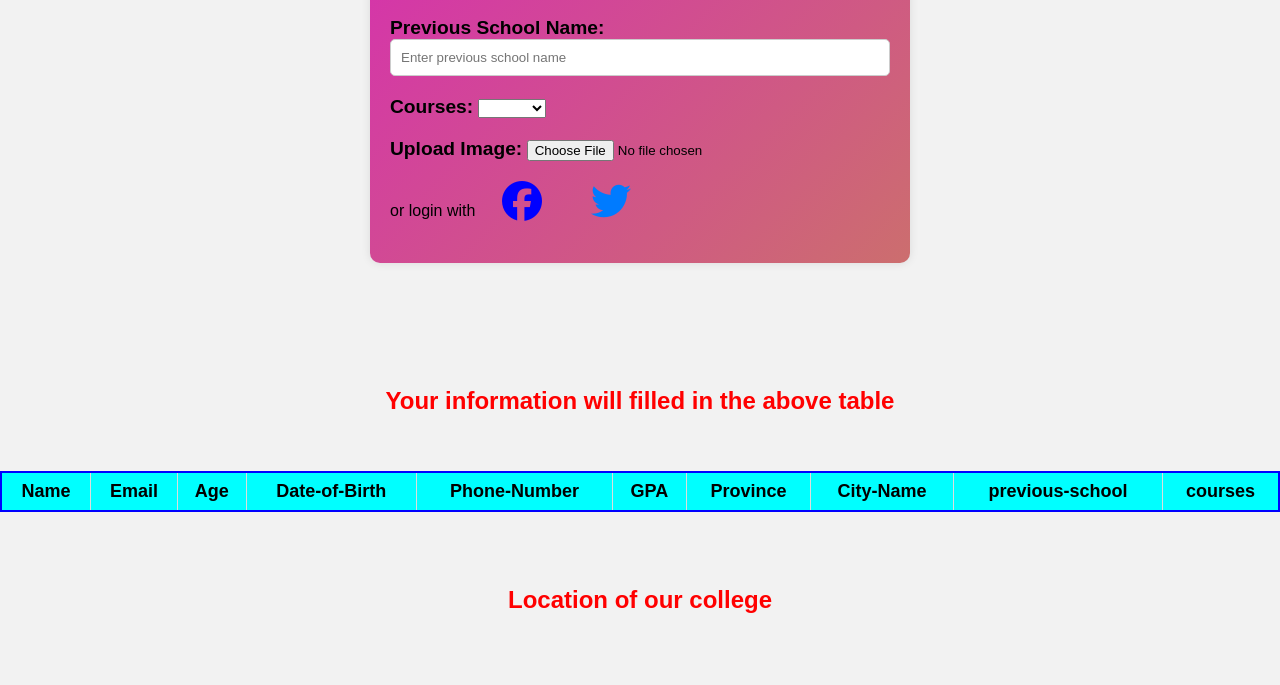
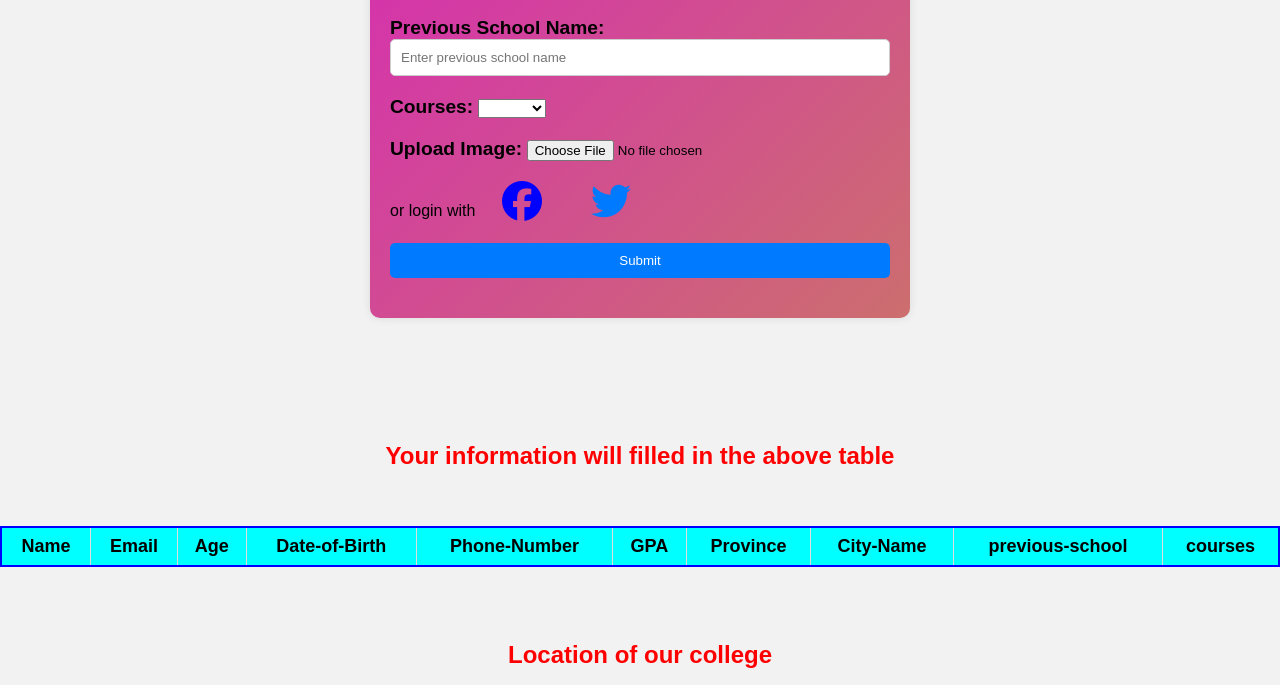
Before and after one commit to Bipinspk/Assignment, a plain HTML site: page index.html in a window 1280 px wide. Shown: the part 1838-2523 px from the top of the page. Drawn offline with Linux system fonts and the light colour scheme.

Commit message:
Update index.html

```diff
--- a/index.html
+++ b/index.html
@@ -112,6 +112,9 @@
       <a href="https://www.twitter.com"><i class="fab fa-twitter"></i></a>
 
     </div>
+    <div class="form-group">
+      <input type="submit" onclick="submitForm()">
+    </div>
 </div><br><br><br>
 <h2>Your information will filled in the above table</h2><br><br>
 <table id="dataTable" border="2">
```
